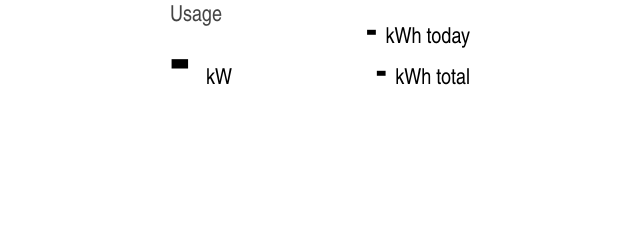
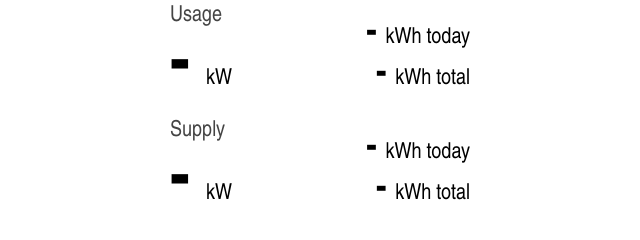
Before and after one commit to andig/vzmon, a PHP site: page / in a window 1280 px wide. Shown: the part 455-695 px from the top of the page, without its empty margins (320-960 px from the left). Run offline with PHP 8.4, Linux system fonts and the light colour scheme; some libraries are stand-ins or nearby versions; some web fonts are replaced.

Commit message:
Added various configuration options

```diff
--- a/index.php
+++ b/index.php
@@ -77,7 +77,7 @@
 	<div class="row nowrap" style="margin-top: 5px;">
 		<div class="w-150">
 			<h2>Solar generation</h2>
-			<div id="generation" class="largeValue">- <span class="unit">kW</span></div>
+			<div id="generationNow" class="largeValue">- <span class="unit">kW</span></div>
 		</div><!--
 	 --><div class="w-150">
 			<div id="generationToday">
@@ -96,7 +96,7 @@
 	<div class="row nowrap">
 		<div class="w-150">
 			<h2>Usage</h2>
-			<div id="bezug" class="largeValue">- <span class="unit">kW</span></div>
+			<div id="bezugNow" class="largeValue">- <span class="unit">kW</span></div>
 		</div><!--
 	 --><div class="w-150">
 			<div id="bezugToday">
@@ -108,60 +108,50 @@
 		</div>
 	</div>
 
+	<div class="row nowrap">
+		<div class="w-150">
+			<h2>Supply</h2>
+			<div id="lieferungNow" class="largeValue">- <span class="unit">kW</span></div>
+		</div><!--
+	 --><div class="w-150">
+			<div id="lieferungToday">
+		 		<h1 class="right">- <span class="unit">kWh today</span></h1>
+			</div><!--
+		 --><div id="lieferungTotal" class="right">
+		 		<h1 class="right">- <span class="unit">kWh total</span></h1>
+		 	</div>
+		</div>
+	</div>
+
 <script type="text/javascript">
 
 // UUIDs
-var uuid_bezug, uuid_lief, uuid_gen;
+var uuid = {};
 
 // forecast.io weather icons
 var icons;
 
-function updateDials() {
-	$.when(
-		$.getJSON(vzAPI + "/data/" + uuid_bezug + ".json?padding=?" + "&from=today&to=now").fail(failHandler),
-		$.getJSON(vzAPI + "/data/" + uuid_gen + ".json?padding=?" + "&from=today&to=now").fail(failHandler),
-		$.getJSON(vzAPI + "/data/" + uuid_lief + ".json?padding=?" + "&from=today&to=now").fail(failHandler)
-	).done(function(json_bezug, json_lief, json_gen) {
-		// console.log(json_bezug[0], json_lief[0], json_gen[0]);
+function updateWeather() {
+	$.getJSON(weatherAPI + "&callback=?", function(forecast) {
+		// console.log(forecast);
+		forecast.currently.temperature = Math.round(forecast.currently.temperature);
 
-		var bezug = json_bezug[0].data.tuples[json_bezug[0].data.tuples.length-1][1];
-		var gen = -json_gen[0].data.tuples[json_gen[0].data.tuples.length-1][1];   // pos.
-		// var lief = -json_lief[0].data.tuples[json_lief[0].data.tuples.length-1][1]; // pos.
-		// var netto = lief - bezug;
-		// var gesamt = bezug + gen - lief;
+		if (typeof forecast.daily.data[0] !== "undefined") {
+			// xaxis minimum
+			console.info("[updateWeather] Sunrise: " + forecast.daily.data[0].sunriseTime);
+			plotOptions.xaxis.min = Math.floor(forecast.daily.data[0].sunriseTime / 3600) * 3600 * 1000;
+			options.sunriseTime = new Date(forecast.daily.data[0].sunriseTime * 1000).getUTCHours() + ":00";
 
-        // current values
-		$("#bezug").html(Mustache.render($("#templateNow").html(), formatNumber(bezug, formatCurrent)));
-		$("#generation").html(Mustache.render($("#templateNow").html(), formatNumber(gen, formatCurrent)));
+			// xaxis maximum
+			console.info("[updateWeather] Sunset: " + forecast.daily.data[0].sunsetTime);
+			plotOptions.xaxis.max = Math.ceil(forecast.daily.data[0].sunsetTime / 3600) * 3600 * 1000;
+		}
 
-        // daily values
-		$("#bezugToday").html(Mustache.render($("#templateToday").html(), formatNumber(json_bezug[0].data.consumption, formatConsumption)));
-		$("#generationToday").html(Mustache.render($("#templateToday").html(), formatNumber(-json_gen[0].data.consumption, formatConsumption)));
+		$("#weather").html(Mustache.render($("#templateWeather").html(), forecast));
 
-		// totals
-		$("#bezugTotal").html(Mustache.render($("#templateTotal").html(), formatNumber(channels.bezug.totalValue + json_bezug[0].data.consumption/1000.0, formatTotals)));
-		$("#generationTotal").html(Mustache.render($("#templateTotal").html(), formatNumber(channels.generation.totalValue - json_gen[0].data.consumption/1000.0, formatTotals)));
-	});
-}
-
-function updatePlot() {
-	$.when(
-		$.getJSON(vzAPI + "/data/" + uuid_bezug + ".json?padding=?" + "&from=5:00&to=now&tuples=100").fail(failHandler),
-		$.getJSON(vzAPI + "/data/" + uuid_lief + ".json?padding=?" + "&from=5:00&to=now&tuples=100").fail(failHandler)
-		// $.getJSON(vzAPI + "/data/" + uuid_gen + ".json?padding=?" + "&from=today&to=now").fail(failHandler)
-	).done(function(json_bezug, json_lief, json_gen) {
-		// console.log(json_bezug, json_lief, json_gen);
-
-		json_bezug[0].data.tuples.shift();
-		json_lief[0].data.tuples.shift();
-
-		var series = [
-			{ data: json_bezug[0].data.tuples, color: "#666" }, // e61703
-			{ data: json_lief[0].data.tuples, color: "#222" }, // 046b34
-		];
-
-		$.plot($("#flot"), series, plotOptions);
-	});
+		icons.set($("#weather-icon").get(0), mapWeatherIcon(forecast.currently.icon));
+		icons.play();
+	}).fail(failHandler);
 }
 
 function updateDatabaseStatus() {
@@ -175,67 +165,112 @@ function updateDatabaseStatus() {
 	}).fail(failHandler);
 }
 
-function updateWeather() {
-	$.getJSON(weatherAPI + "&callback=?", function(forecast) {
-		// console.log(forecast);
-		forecast.currently.temperature = Math.round(forecast.currently.temperature);
+function updateValues() {
+	for (var prop in channels) {
+		$.getJSON(vzAPI + "/data/" + uuid[prop] + ".json?padding=?&from=today&to=now",
+			$.proxy(function(json) {
+				// console.info(json);
+				if (typeof json.data == "undefined") {
+	 				console.error("[updateValues] No current data for channel " + this._prop);
+	 				return;
+	 			}
+				if (typeof json.data.tuples == "undefined") {
+	 				console.error("[updateValues] No current data.tuples for channel " + this._prop);
+	 				return;
+	 			}
+				if (typeof json.data.consumption == "undefined") {
+	 				console.error("[updateValues] No current data.consumption for channel " + this._prop);
+	 				return;
+	 			}
 
-		plotOptions.xaxis.min = Math.floor(forecast.daily.data[0].sunriseTime / 3600) * 3600 * 1000;
-		plotOptions.xaxis.max = Math.ceil(forecast.daily.data[0].sunsetTime / 3600) * 3600 * 1000;
+				$("#" + this._prop + "Now").html(Mustache.render($("#templateNow").html(),
+					formatNumber((channels[this._prop].sign || +1) * json.data.tuples[json.data.tuples.length-1][1], formatCurrent)));
+				$("#" + this._prop + "Today").html(Mustache.render($("#templateToday").html(),
+					formatNumber(Math.abs(json.data.consumption), formatConsumption)));
+				$("#" + this._prop + "Total").html(Mustache.render($("#templateTotal").html(),
+					formatNumber((channels[this._prop].totalValue || 0) + Math.abs(json.data.consumption/1000.0), formatTotals)));
+			}, {_prop: prop})
+		).fail(failHandler);
+	}
+}
 
-		$("#weather").html(Mustache.render($("#templateWeather").html(), forecast));
+function updatePlot() {
+	$.when(
+		$.getJSON(vzAPI + "/data/" + uuid.bezug + ".json?padding=?&from=" + options.sunriseTime + "&to=now&tuples=100"),
+		$.getJSON(vzAPI + "/data/" + uuid.generation + ".json?padding=?&from=" + options.sunriseTime + "&to=now&tuples=100")
+	).done(function(json_bezug, json_generation) {
+		// console.info(json_bezug[0], json_generation[0]);
+		if (typeof json_bezug[0].data.tuples == "undefined") {
+			console.error("[updatePlot] No consumption data.tuples for channel " + uuid.bezug);
+			return;
+		}
+		if (typeof json_generation[0].data.tuples == "undefined") {
+			console.error("[updatePlot] No consumption data.tuples for channel " + uuid.generation);
+			return;
+		}
 
-		icons.set($("#weather-icon").get(0), mapWeatherIcon(forecast.currently.icon));
-		icons.play();
+		json_bezug[0].data.tuples.shift();
+		json_generation[0].data.tuples.shift();
+
+		var series = [
+			{ data: json_bezug[0].data.tuples, color: channels.bezug.color || "#666" }, // e61703
+			{ data: json_generation[0].data.tuples, color: channels.generation.color || "#222" }, // 046b34
+		];
+
+		$.plot($("#flot"), series, plotOptions);
 	}).fail(failHandler);
 }
 
 $(document).ready(function() {
 	icons = new Skycons();
 
+	// plot formatting
+	if (typeof channels.generation.sign !== "undefined" && channels.generation.sign < 0) {
+		plotOptions.yaxis.transform = plotTransform;
+		plotOptions.yaxis.inverseTransform = plotInverseTransform;
+	}
 	plotOptions.yaxis.tickFormatter = unitFormatter;
 	$.plot($("#flot"), [{data:[]}], plotOptions);
 
 	$.getJSON(vzAPI +"/channel.json?padding=?", function(json) {
- 		// get UUIDs
-		uuid_bezug = getUUID(json, "Bezug");
-		uuid_lief = getUUID(json, "Lieferung");
-		uuid_gen = getUUID(json, "Erzeugung");
-		// console.log("Bezug: " + uuid_bezug);
-		// console.log("Lief: " + uuid_lief);
-		// console.log("Gen: " + uuid_gen);
+ 		// get UUIDs for defined channels
+ 		for (var prop in channels) {
+ 			// console.info("Channel " + prop);
+ 			uuid[prop] = getUUID(json, channels[prop].name);
+ 			console.info("[init] UUID " + uuid[prop] + " " + prop);
 
-		$.when(
-			$.getJSON(vzAPI + "/data/" + uuid_bezug + ".json?padding=?" + "&from=" + channels.bezug.totalAtDate + "&to=today&tuples=1").fail(failHandler),
-			$.getJSON(vzAPI + "/data/" + uuid_gen + ".json?padding=?" + "&from=" + channels.generation.totalAtDate + "&to=today&tuples=1").fail(failHandler)
-		).done(function(json_bezug, json_gen) {
-			// console.log(json_bezug[0]);
-			channels.bezug.totalValue += Math.abs(json_bezug[0].data.consumption) / 1000.0;
-			channels.generation.totalValue += Math.abs(json_gen[0].data.consumption) / 1000.0;
+ 			// do a one-time update of the totals if defined
+ 			if (channels[prop].totalAtDate !== "undefined") {
+	 			$.getJSON(vzAPI + "/data/" + uuid[prop] + ".json?padding=?&from=" + channels[prop].totalAtDate + "&to=today&tuples=1",
+	 				$.proxy(function(json) {
+			 			// console.info(json);
+			 			if (typeof json.data.consumption == "undefined") {
+			 				console.error("[init] No consumption data for channel " + this._prop);
+			 				return;
+			 			}
 
-			console.log(channels.generation.totalValue);
-			console.log(json_gen[0].data.consumption);
-			console.log(channels.generation.totalValue);
-
-			updateDials();
-		});
+		 				channels[this._prop].totalValue = (channels[this._prop].totalValue || 0) + Math.abs(json.data.consumption) / 1000.0;
+		 				updateValues();
+		 			}, {_prop: prop})
+		 		).fail(failHandler);
+	 		}
+ 		}
 
 		var refreshFunction = function() {
-			updateDials();
+			updateWeather();
+			updateValues();
 			updatePlot();
-			updateWeather();
 			return(false);
 		}
 
 		// run
 		refreshFunction();
-		setInterval(refreshFunction, 60*1000); // 60s
+		setInterval(refreshFunction, (options.updateInterval || 1) * 60 * 1000); // 60s
 		$("#refresh").click(refreshFunction);
  	}).fail(failHandler);
  });
 
 </script>
 
-
 </body>
 </html>
```
Also changed, not shown: README.md.
